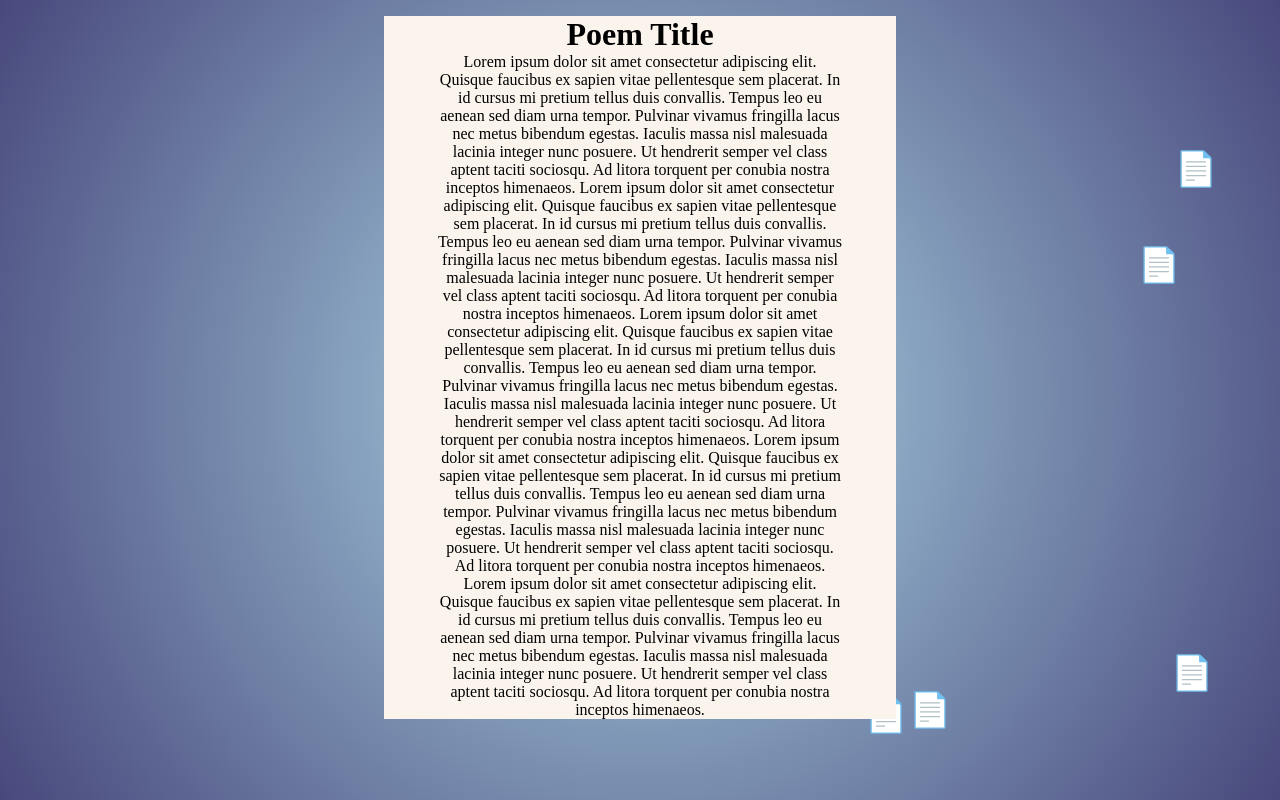
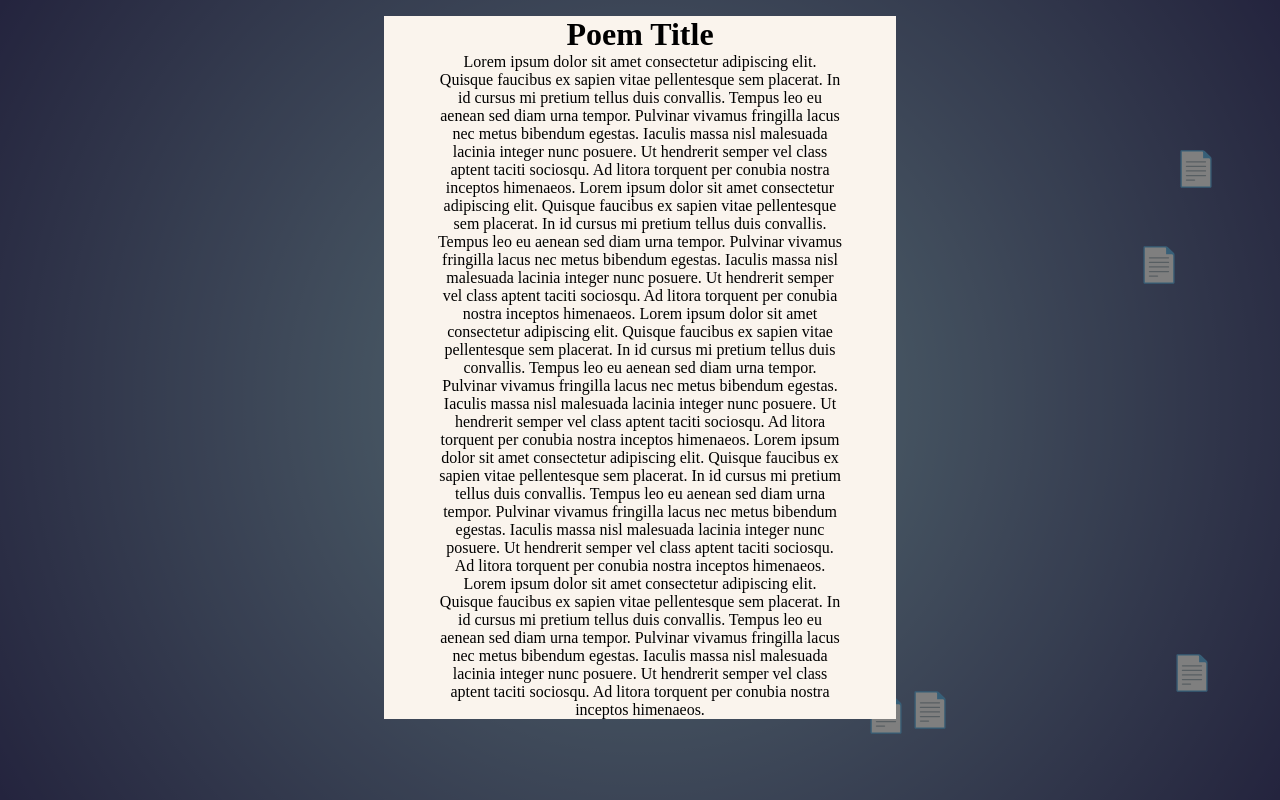
Before and after one commit to sirwilliamthefirst/portfolio, a Vue app: page / in a window 1280 px wide. Both pictures are taken after a click on the icon 691 px from the left and 624 px from the top of the page. Built offline with nearby package versions, Linux system fonts and the light colour scheme; the HTML template or start-up script is replaced by a standard one.

Commit message:
added click out of modal

```diff
--- a/package.json
+++ b/package.json
@@ -18,7 +18,6 @@
     "format": "prettier --write src/"
   },
   "dependencies": {
-    "@vueuse/core": "^14.0.0",
     "pinia": "^3.0.3",
     "vue": "^3.5.22"
   },
--- a/src/components/Page.vue
+++ b/src/components/Page.vue
@@ -9,6 +9,7 @@ const xPos = ref(0)
 const yPos = ref(0)
 const rotatation = ref(0)
 const open = ref(false)
+const poemRef = ref(null)
 let dy = 0
 let dx = 0
 let dr = 0
@@ -137,8 +138,8 @@ animatePaper()
     </svg>
     <span class="poetrytext">Poem</span>
   </div>
-  <div v-if="open">
-    <div><PoemPage></PoemPage></div>
+  <div v-if="open" class="modal-bg" @click.self="open = false">
+    <PoemPage @click.stop></PoemPage>
   </div>
 </template>
 
@@ -147,6 +148,19 @@ animatePaper()
   width: 5%;
   height: 5%;
   position: absolute;
+}
+
+.modal-bg {
+  width: 100vw;
+  height: 100vh;
+  z-index: 2;
+  top: 0;
+  left: 0;
+  background-color: rgb(0, 0, 0, 0.5);
+  position: fixed;
+  justify-content: center;
+  align-items: center;
+  display: flex;
 }
 
 .page {
```
Also changed, not shown: 1 other file (tests, documents, lock files or other folders).
